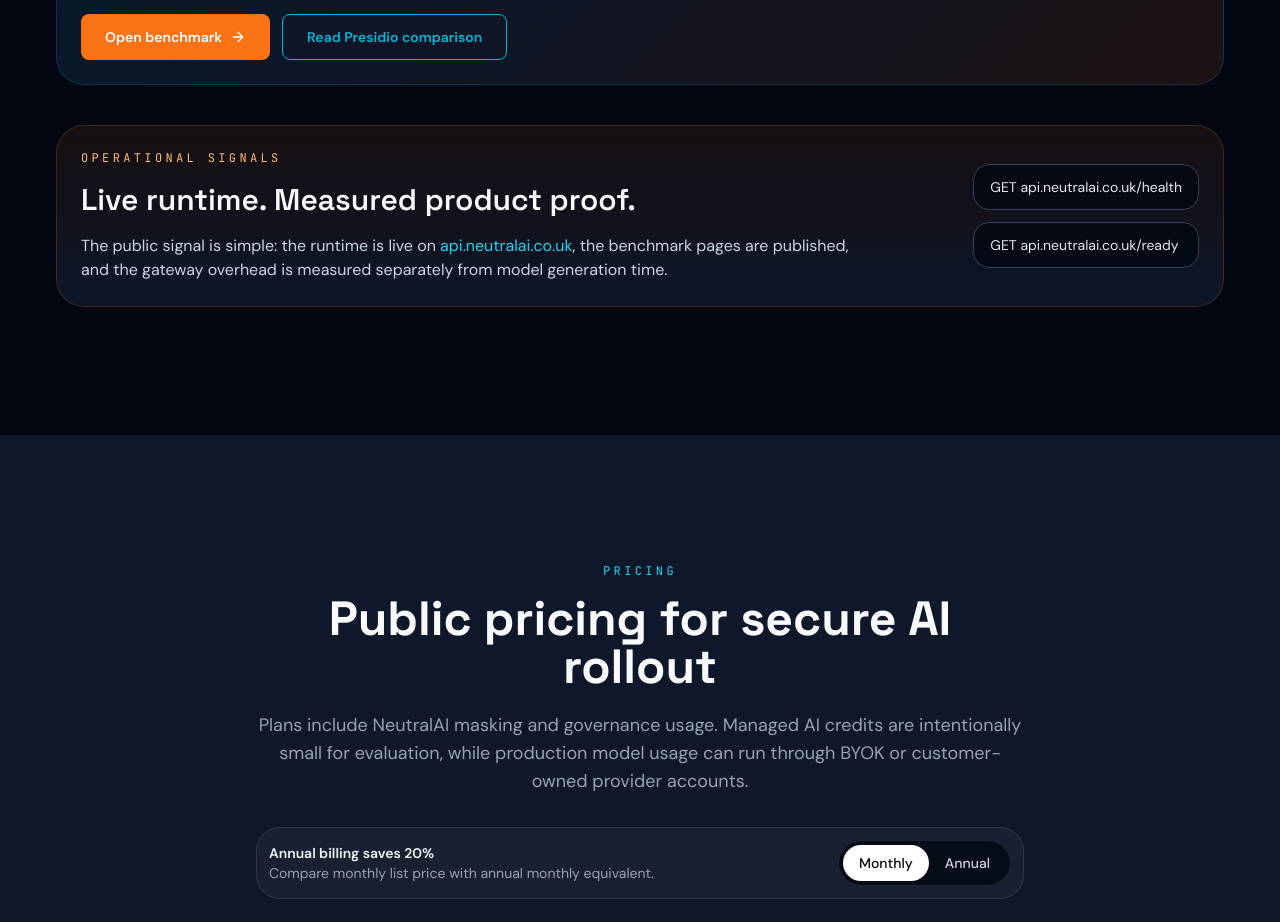
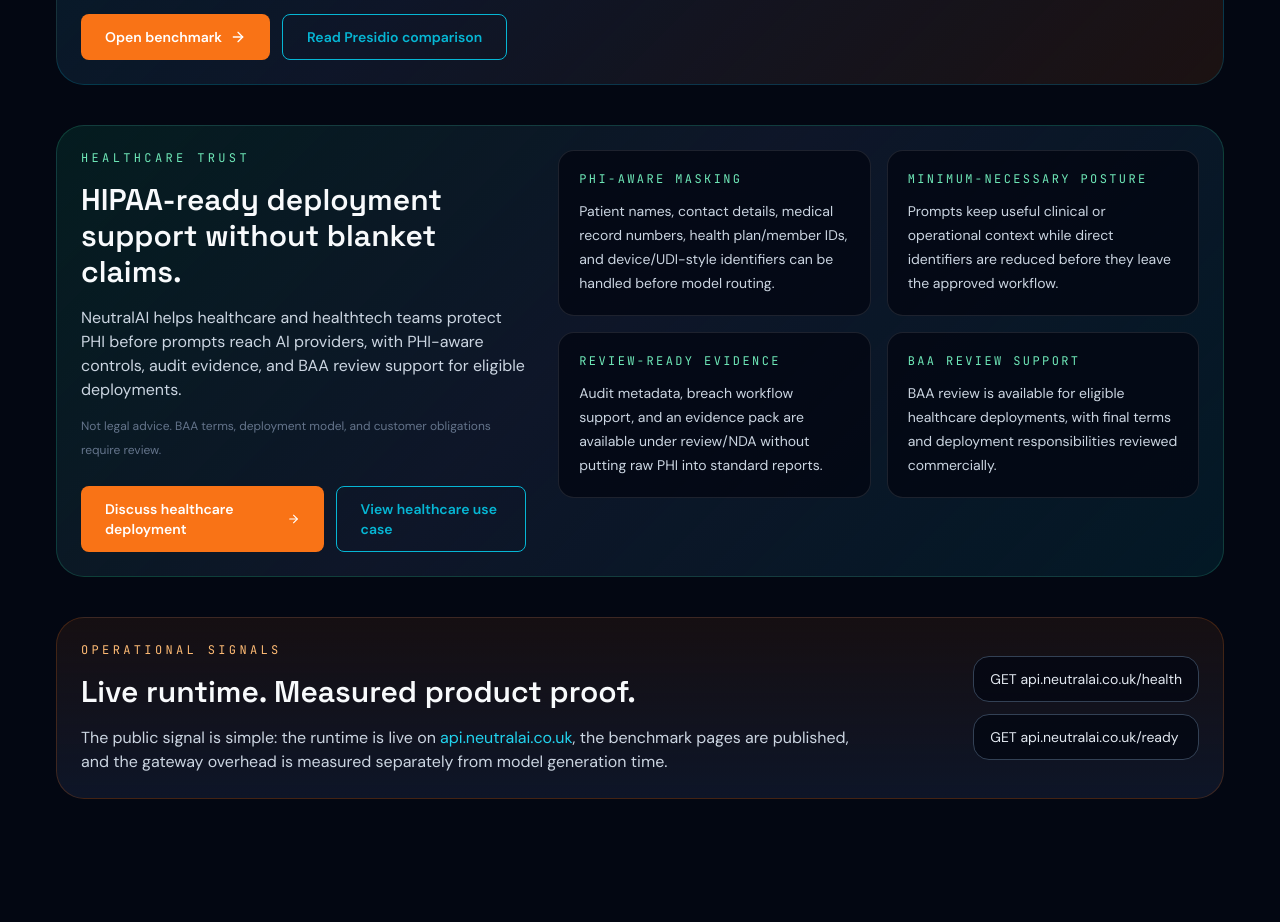
Before and after one commit to nazifsohtaoglu/neutralai-website, a Next.js app: page / in a window 1280 px wide. Shown: the part 7320-8242 px from the top of the page. Built offline with nearby package versions, Linux system fonts and the light colour scheme.

Commit message:
Add healthcare trust messaging

```diff
--- a/app/page.tsx
+++ b/app/page.tsx
@@ -349,6 +349,26 @@
   personHoldoutF1: '92.7%',
   appBenchmarkUrl: `${siteConfig.appBaseUrl}/pii-benchmark`,
 } as const
+
+// Source of truth: nazifsohtaoglu/neutralai-gateway#779 healthcare pack artifacts.
+const healthcareTrustPoints = [
+  {
+    label: 'PHI-aware masking',
+    body: 'Patient names, contact details, medical record numbers, health plan/member IDs, and device/UDI-style identifiers can be handled before model routing.',
+  },
+  {
+    label: 'Minimum-necessary posture',
+    body: 'Prompts keep useful clinical or operational context while direct identifiers are reduced before they leave the approved workflow.',
+  },
+  {
+    label: 'Review-ready evidence',
+    body: 'Audit metadata, breach workflow support, and an evidence pack are available under review/NDA without putting raw PHI into standard reports.',
+  },
+  {
+    label: 'BAA review support',
+    body: 'BAA review is available for eligible healthcare deployments, with final terms and deployment responsibilities reviewed commercially.',
+  },
+] as const
 
 type DeploymentCard = {
   icon: LucideIcon
@@ -1181,6 +1201,40 @@
           </div>
         </div>
 
+        <div id="healthcare-trust" className="mt-10 scroll-mt-28 overflow-hidden rounded-[28px] border border-emerald-400/20 bg-[linear-gradient(135deg,rgba(16,185,129,0.12),rgba(15,23,42,0.96)_46%,rgba(6,182,212,0.10))] p-6">
+          <div className="grid gap-8 lg:grid-cols-[0.82fr_1.18fr] lg:items-start">
+            <div>
+              <p className="font-mono text-xs uppercase tracking-[0.28em] text-emerald-300">Healthcare trust</p>
+              <h3 className="mt-4 font-heading text-3xl font-semibold">HIPAA-ready deployment support without blanket claims.</h3>
+              <p className="mt-4 max-w-3xl text-sm leading-7 text-slate-300 md:text-base">
+                NeutralAI helps healthcare and healthtech teams protect PHI before prompts reach AI providers, with PHI-aware controls, audit evidence, and BAA review support for eligible deployments.
+              </p>
+              <p className="mt-3 text-xs leading-6 text-slate-500">
+                Not legal advice. BAA terms, deployment model, and customer obligations require review.
+              </p>
+
+              <div className="mt-6 flex flex-col gap-3 sm:flex-row">
+                <a href="/contact" className="btn btn-cta justify-center px-6 py-3 text-sm">
+                  Discuss healthcare deployment
+                  <ArrowRight className="h-4 w-4" />
+                </a>
+                <a href="/use-cases/healthcare" className="btn btn-secondary justify-center px-6 py-3 text-sm">
+                  View healthcare use case
+                </a>
+              </div>
+            </div>
+
+            <div className="grid gap-4 sm:grid-cols-2">
+              {healthcareTrustPoints.map((point) => (
+                <div key={point.label} className="rounded-2xl border border-white/10 bg-background/80 p-5">
+                  <p className="font-mono text-xs uppercase tracking-[0.2em] text-emerald-300">{point.label}</p>
+                  <p className="mt-3 text-sm leading-6 text-slate-300">{point.body}</p>
+                </div>
+              ))}
+            </div>
+          </div>
+        </div>
+
         <div className="mt-10 rounded-[28px] border border-accent-cta/20 bg-[linear-gradient(180deg,rgba(249,115,22,0.08),rgba(15,23,42,0.92))] p-6">
           <div className="grid gap-6 lg:grid-cols-[1fr_auto] lg:items-center">
             <div>
--- a/app/use-cases/content.ts
+++ b/app/use-cases/content.ts
@@ -57,7 +57,7 @@
   eyebrow: 'Healthcare use case',
   title: 'Protect PHI before healthcare prompts reach AI providers.',
   description:
-    'NeutralAI helps healthcare and healthtech teams mask patient names, NHS numbers, medical record references, member IDs, and contact details before AI processing.',
+    'NeutralAI helps healthcare and healthtech teams mask patient names, NHS numbers, medical record references, health plan/member IDs, device identifiers, and contact details before AI processing.',
   primaryCta: 'Discuss healthcare deployment',
   secondaryCta: 'Try a PHI demo',
   proofLabel: 'PHI-aware controls',
@@ -72,7 +72,7 @@
   workflow: [
     {
       title: 'Detect PHI-style identifiers',
-      body: 'Identify patient names, contact data, NHS numbers, medical record references, health plan IDs, and other sensitive values in prompts.',
+      body: 'Identify patient names, contact data, NHS numbers, medical record references, health plan/member IDs, device or UDI-style identifiers, and other sensitive values in prompts.',
     },
     {
       title: 'Apply minimum-necessary masking',
@@ -80,10 +80,10 @@
     },
     {
       title: 'Prepare for compliance review',
-      body: 'Use audit-safe metadata and deployment review materials to support healthcare security and BAA conversations.',
+      body: 'Use audit-safe metadata, breach workflow support, and evidence pack materials under review/NDA to support healthcare security and BAA conversations.',
     },
   ],
-  entities: ['PERSON', 'EMAIL', 'PHONE', 'UK_NHS', 'MRN', 'HEALTH_PLAN_ID', 'DATE_TIME'],
+  entities: ['PERSON', 'EMAIL', 'PHONE', 'UK_NHS', 'MRN', 'HEALTH_PLAN_ID', 'DEVICE_UDI', 'DATE_TIME'],
   trustSignals: [
     {
       icon: HeartPulse,
```
Also changed, not shown: 2 other files (tests, documents, lock files or other folders).
